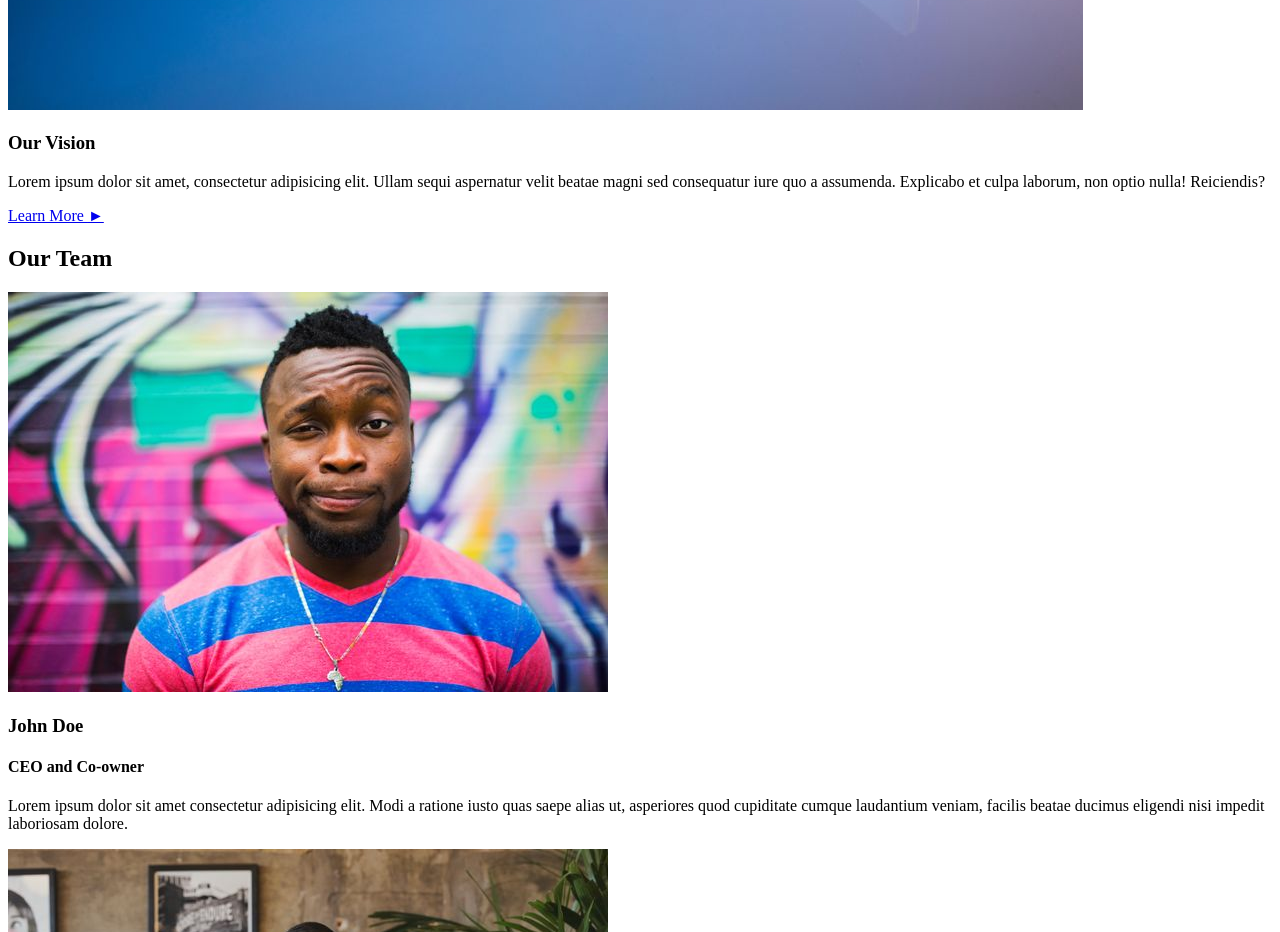
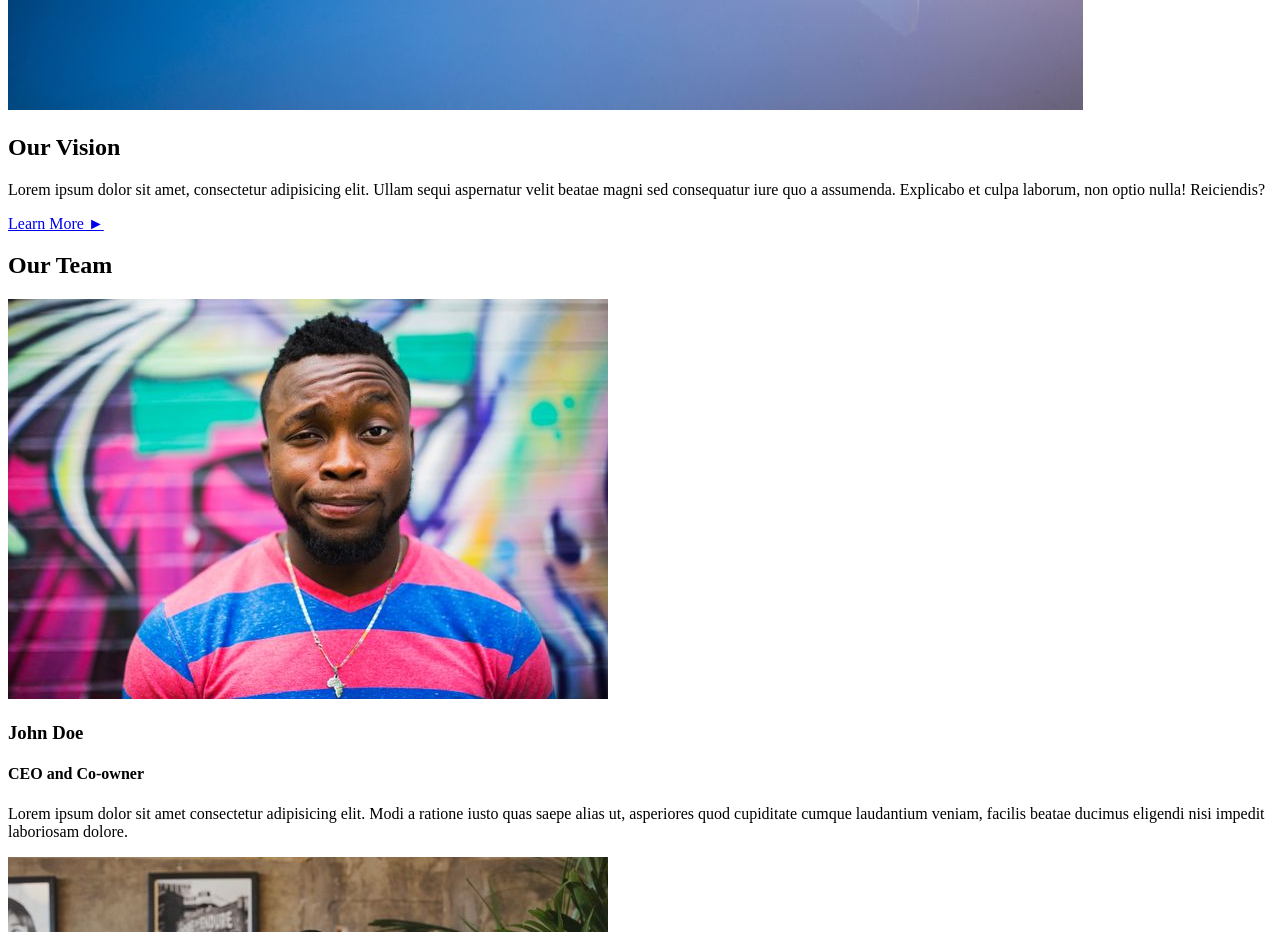
Before and after one commit to zhan0832/zhan0832.github.io, a plain HTML site: page final-project/index.html in a window 1280 px wide. Shown: the part 4300-5232 px from the top of the page. Drawn offline with Linux system fonts and the light colour scheme; a web font is replaced by a local one.

Commit message:
Change h3 to h2 for our vision part

```diff
--- a/final-project/index.html
+++ b/final-project/index.html
@@ -119,7 +119,7 @@
                 <img src="./images/vision.jpg" alt="vision">
                 <!-- <img src="./images/vision.jpg" alt="vision"> will use CSS style as background-->
                  <div class="vision-text">
-                    <h3>Our Vision</h3>
+                    <h2>Our Vision</h2>
                     <p>Lorem ipsum dolor sit amet, consectetur adipisicing elit. Ullam sequi aspernatur velit beatae magni sed consequatur iure quo a assumenda. Explicabo et culpa laborum, non optio nulla! Reiciendis?</p>
                     <a href="#" class="arrow-button">
                     Learn More
```
